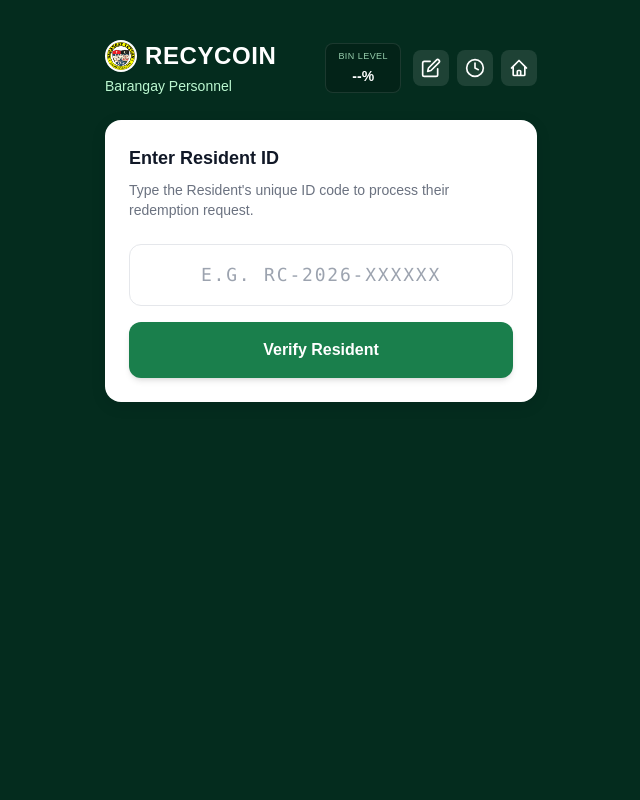
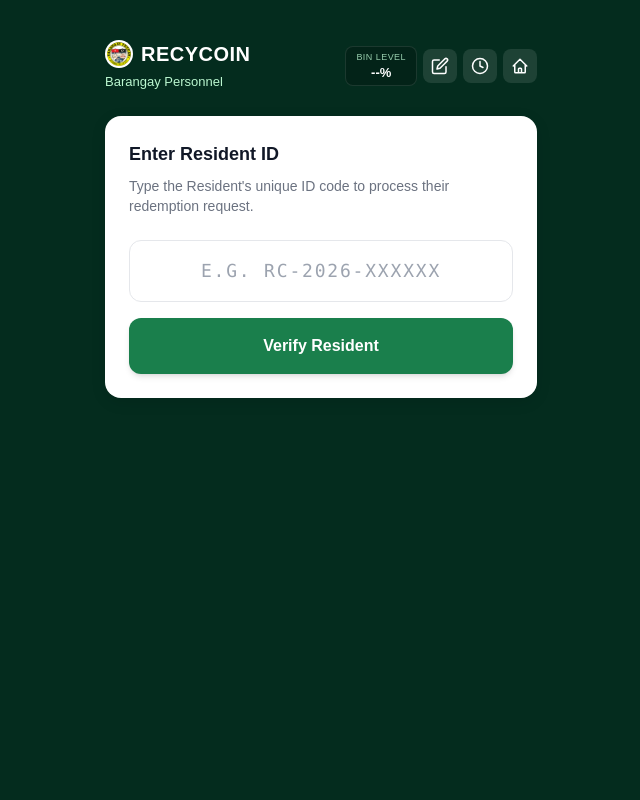
Before and after one commit to walidsalih111-ux/reycoin, a PHP site: page /status/personnel.php in a window 1280 px wide. Shown: the whole page, without its empty margins (319-959 px from the left). Run offline with PHP 8.4, Linux system fonts and the light colour scheme; a user stored in the database is signed in; data that the repository does not hold is empty.

Commit message:
refactor(personnel): Adjust layout and styling for improved header and modal presentation

```diff
--- a/personnel.php
+++ b/personnel.php
@@ -33,41 +33,42 @@ if (!isset($_SESSION['personnel_logged_in']) || $_SESSION['personnel_logged_in']
 </style>
 </head>
 <body>
-<div class="app-container p-6 relative">
+<div class="app-container p-4 md:p-6 relative">
 
     <div id="toast" class="toast">Message</div>
 
+    <!-- FIXED: Header Overlap and Spacing -->
     <div class="flex items-center justify-between mb-6 pt-4">
-        <div>
+        <div class="flex-1 min-w-0 pr-2">
             <div class="flex items-center gap-2">
-                <img src="assets/logo.png" alt="Logo" class="w-8 h-8 rounded-full bg-white p-0.5 shadow-sm object-contain">
-                <h1 class="text-2xl font-bold tracking-wide">RECYCOIN</h1>
+                <img src="assets/logo.png" alt="Logo" class="w-7 h-7 rounded-full bg-white p-0.5 shadow-sm object-contain flex-shrink-0">
+                <h1 class="text-xl font-bold tracking-wide truncate">RECYCOIN</h1>
             </div>
-            <p class="text-sm text-green-200 mt-1">Barangay Personnel</p>
+            <p class="text-[13px] text-green-200 mt-1 truncate">Barangay Personnel</p>
         </div>
-        <div class="flex gap-2 items-center">
+        <div class="flex gap-1.5 items-center flex-shrink-0">
 
-            <!-- NEW: Bin Status Badge -->
-            <div class="bg-black/20 px-3 py-1.5 rounded-lg border border-white/10 text-center mr-1 tooltip" title="RVM Machine Fill Level">
-                <p class="text-[9px] text-green-200 uppercase tracking-wider mb-0.5 opacity-80">Bin Level</p>
-                <p class="text-sm font-bold text-white transition-colors duration-300" id="admin-bin-text">--%</p>
+            <!-- Bin Status Badge -->
+            <div class="bg-black/20 px-2.5 py-1.5 rounded-lg border border-white/10 text-center flex-shrink-0" title="RVM Machine Fill Level">
+                <p class="text-[9px] text-green-200 uppercase tracking-wider mb-0.5 opacity-80 leading-none">Bin Level</p>
+                <p class="text-[13px] font-bold text-white transition-colors duration-300 leading-none mt-1" id="admin-bin-text">--%</p>
             </div>
 
-            <button onclick="openEditCredentialsModal()" class="bg-white/10 p-2 rounded-lg text-white hover:bg-white/20 transition tooltip flex items-center justify-center" title="Edit Credentials">
-                <svg width="20" height="20" viewBox="0 0 24 24" fill="none" stroke="currentColor" stroke-width="2" stroke-linecap="round" stroke-linejoin="round"><path d="M11 4H4a2 2 0 0 0-2 2v14a2 2 0 0 0 2 2h14a2 2 0 0 0 2-2v-7"></path><path d="M18.5 2.5a2.121 2.121 0 0 1 3 3L12 15l-4 1 1-4 9.5-9.5z"></path></svg>
+            <button onclick="openEditCredentialsModal()" class="bg-white/10 p-2 rounded-lg text-white hover:bg-white/20 transition tooltip flex items-center justify-center flex-shrink-0" title="Edit Credentials">
+                <svg width="18" height="18" viewBox="0 0 24 24" fill="none" stroke="currentColor" stroke-width="2" stroke-linecap="round" stroke-linejoin="round"><path d="M11 4H4a2 2 0 0 0-2 2v14a2 2 0 0 0 2 2h14a2 2 0 0 0 2-2v-7"></path><path d="M18.5 2.5a2.121 2.121 0 0 1 3 3L12 15l-4 1 1-4 9.5-9.5z"></path></svg>
             </button>
 
-            <button onclick="openAdminHistoryModal()" class="bg-white/10 p-2 rounded-lg text-white hover:bg-white/20 transition tooltip flex items-center justify-center" title="Global History">
-                <svg width="20" height="20" viewBox="0 0 24 24" fill="none" stroke="currentColor" stroke-width="2" stroke-linecap="round" stroke-linejoin="round"><circle cx="12" cy="12" r="10"></circle><polyline points="12 6 12 12 16 14"></polyline></svg>
+            <button onclick="openAdminHistoryModal()" class="bg-white/10 p-2 rounded-lg text-white hover:bg-white/20 transition tooltip flex items-center justify-center flex-shrink-0" title="Global History">
+                <svg width="18" height="18" viewBox="0 0 24 24" fill="none" stroke="currentColor" stroke-width="2" stroke-linecap="round" stroke-linejoin="round"><circle cx="12" cy="12" r="10"></circle><polyline points="12 6 12 12 16 14"></polyline></svg>
             </button>
 
-            <button onclick="logoutPersonnel()" class="bg-white/10 p-2 rounded-lg text-white hover:bg-white/20 transition tooltip flex items-center gap-2 text-sm" title="Logout & Switch to Resident">
-                <svg width="20" height="20" fill="none" stroke="currentColor" viewBox="0 0 24 24"><path stroke-linecap="round" stroke-linejoin="round" stroke-width="2" d="M3 12l2-2m0 0l7-7 7 7M5 10v10a1 1 0 001 1h3m10-11l2 2m-2-2v10a1 1 0 01-1 1h-3m-6 0a1 1 0 001-1v-4a1 1 0 011-1h2a1 1 0 011 1v4a1 1 0 001 1m-6 0h6"></path></svg>
+            <button onclick="logoutPersonnel()" class="bg-white/10 p-2 rounded-lg text-white hover:bg-white/20 transition tooltip flex items-center justify-center flex-shrink-0" title="Logout">
+                <svg width="18" height="18" fill="none" stroke="currentColor" viewBox="0 0 24 24"><path stroke-linecap="round" stroke-linejoin="round" stroke-width="2" d="M3 12l2-2m0 0l7-7 7 7M5 10v10a1 1 0 001 1h3m10-11l2 2m-2-2v10a1 1 0 01-1 1h-3m-6 0a1 1 0 001-1v-4a1 1 0 011-1h2a1 1 0 011 1v4a1 1 0 001 1m-6 0h6"></path></svg>
             </button>
         </div>
     </div>
 
-    <!-- NEW: Warning Banner for Bin Overflow -->
+    <!-- Warning Banner for Bin Overflow -->
     <div id="admin-bin-warning" class="hidden mb-6 bg-red-500/20 border border-red-500/50 text-red-200 p-4 rounded-xl text-center font-bold text-[13px] animate-pulse shadow-md relative overflow-hidden">
         <div class="absolute inset-0 bg-red-500/10 blur-xl pointer-events-none"></div>
         <span class="relative z-10 flex items-center justify-center gap-2">
@@ -118,9 +119,10 @@ if (!isset($_SESSION['personnel_logged_in']) || $_SESSION['personnel_logged_in']
         </div>
     </div>
 
-    <!-- EDIT CREDENTIALS MODAL -->
-    <div id="edit-credentials-modal" class="fixed inset-0 bg-black/60 backdrop-blur-sm hidden z-50 items-center justify-center p-4">
-        <div class="bg-white w-full max-w-sm rounded-2xl p-6 relative shadow-2xl text-gray-800">
+    <!-- FIXED: EDIT CREDENTIALS MODAL -->
+    <div id="edit-credentials-modal" class="fixed inset-0 bg-black/60 backdrop-blur-sm hidden z-50">
+        <div class="w-full h-full flex items-center justify-center p-4">
+            <div class="bg-white w-full max-w-[400px] rounded-2xl p-6 relative shadow-2xl text-gray-800">
                 <h2 class="text-xl font-bold text-[var(--g900)] mb-2">Edit Credentials</h2>
                 <p class="text-sm text-gray-500 mb-4">Update your admin username and password.</p>
 
@@ -143,18 +145,20 @@ if (!isset($_SESSION['personnel_logged_in']) || $_SESSION['personnel_logged_in']
                 </div>
             </div>
         </div>
+    </div>
 
-    <!-- GLOBAL HISTORY LOG MODAL -->
-    <div id="admin-history-modal" class="fixed inset-0 bg-black/60 backdrop-blur-sm hidden z-50 flex-col items-center justify-end p-0">
-        <div class="bg-white w-full max-w-md h-[80vh] rounded-t-3xl p-6 flex flex-col relative shadow-[0_-10px_40px_rgba(0,0,0,0.1)] text-gray-800">
-            <div class="flex justify-between items-center mb-4">
+    <!-- FIXED: GLOBAL HISTORY LOG MODAL -->
+    <div id="admin-history-modal" class="fixed inset-0 bg-black/60 backdrop-blur-sm hidden z-50">
+        <div class="w-full h-full flex flex-col items-center justify-end p-0">
+            <div class="bg-white w-full max-w-[480px] h-[85vh] rounded-t-3xl p-6 flex flex-col relative shadow-[0_-10px_40px_rgba(0,0,0,0.1)] text-gray-800 m-0 border-none">
+                <div class="flex justify-between items-center mb-4 shrink-0">
                     <h2 class="text-xl font-bold text-[var(--g900)]">Transaction History</h2>
                     <button onclick="closeAdminHistoryModal()" class="bg-gray-100 p-2 rounded-full text-gray-500 hover:bg-gray-200 transition-colors">
                         <svg width="20" height="20" viewBox="0 0 24 24" fill="none" stroke="currentColor" stroke-width="2"><line x1="18" y1="6" x2="6" y2="18"></line><line x1="6" y1="6" x2="18" y2="18"></line></svg>
                     </button>
                 </div>
 
-            <div class="flex items-center gap-2 mb-4 bg-green-50 text-[var(--g700)] p-2 rounded-xl text-xs font-bold justify-center border border-green-100">
+                <div class="flex items-center gap-2 mb-4 bg-green-50 text-[var(--g700)] p-2 rounded-xl text-xs font-bold justify-center border border-green-100 shrink-0">
                     <span class="relative flex h-2 w-2">
                     <span class="animate-ping absolute inline-flex h-full w-full rounded-full bg-[var(--g700)] opacity-75"></span>
                     <span class="relative inline-flex rounded-full h-2 w-2 bg-[var(--g700)]"></span>
@@ -164,6 +168,7 @@ if (!isset($_SESSION['personnel_logged_in']) || $_SESSION['personnel_logged_in']
 
                 <div class="overflow-y-auto flex-1 pb-4" id="admin-history-list">
                     <p class="text-center text-sm text-gray-400 mt-10">Loading history...</p>
+                </div>
             </div>
         </div>
     </div>
```
Lines whose indentation alone changed are shown as unchanged.
